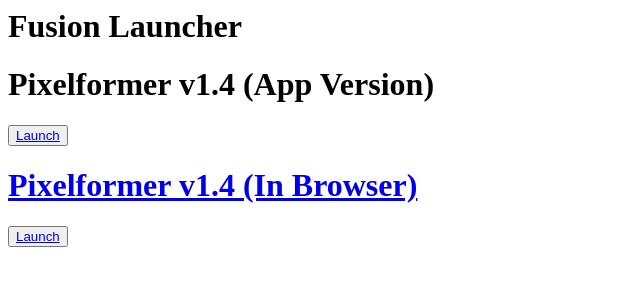
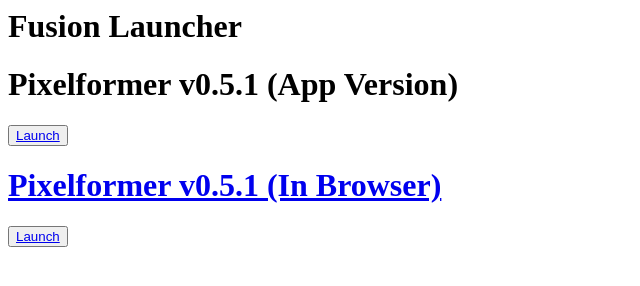
Before and after one commit to FlakePixel/pixelationgames, a plain HTML site: page index.html in a window 1280 px wide. Shown: the whole page, without its empty margins (0-640 px from the left). Drawn offline with Linux system fonts and the light colour scheme.

Commit message:
Update index.html

```diff
--- a/index.html
+++ b/index.html
@@ -1,4 +1,4 @@
 <h1>Fusion Launcher</h1>
 
-<h1>Pixelformer v1.4 (App Version)</h1><button><a href=https://drive.google.com/drive/u/1/folders/1PbDtZFntHDUiS-HScD_oOwPcUZKdUQbF>Launch</button>
-<h1>Pixelformer v1.4 (In Browser)</h1><button><a href=https://pixelationgame.github.io/launcher/pixelformer.html>Launch</button>
+<h1>Pixelformer v0.5.1 (App Version)</h1><button><a href=https://drive.google.com/drive/u/1/folders/1PbDtZFntHDUiS-HScD_oOwPcUZKdUQbF>Launch</button>
+<h1>Pixelformer v0.5.1 (In Browser)</h1><button><a href=https://pixelationgame.github.io/launcher/pixelformer.html>Launch</button>
```
